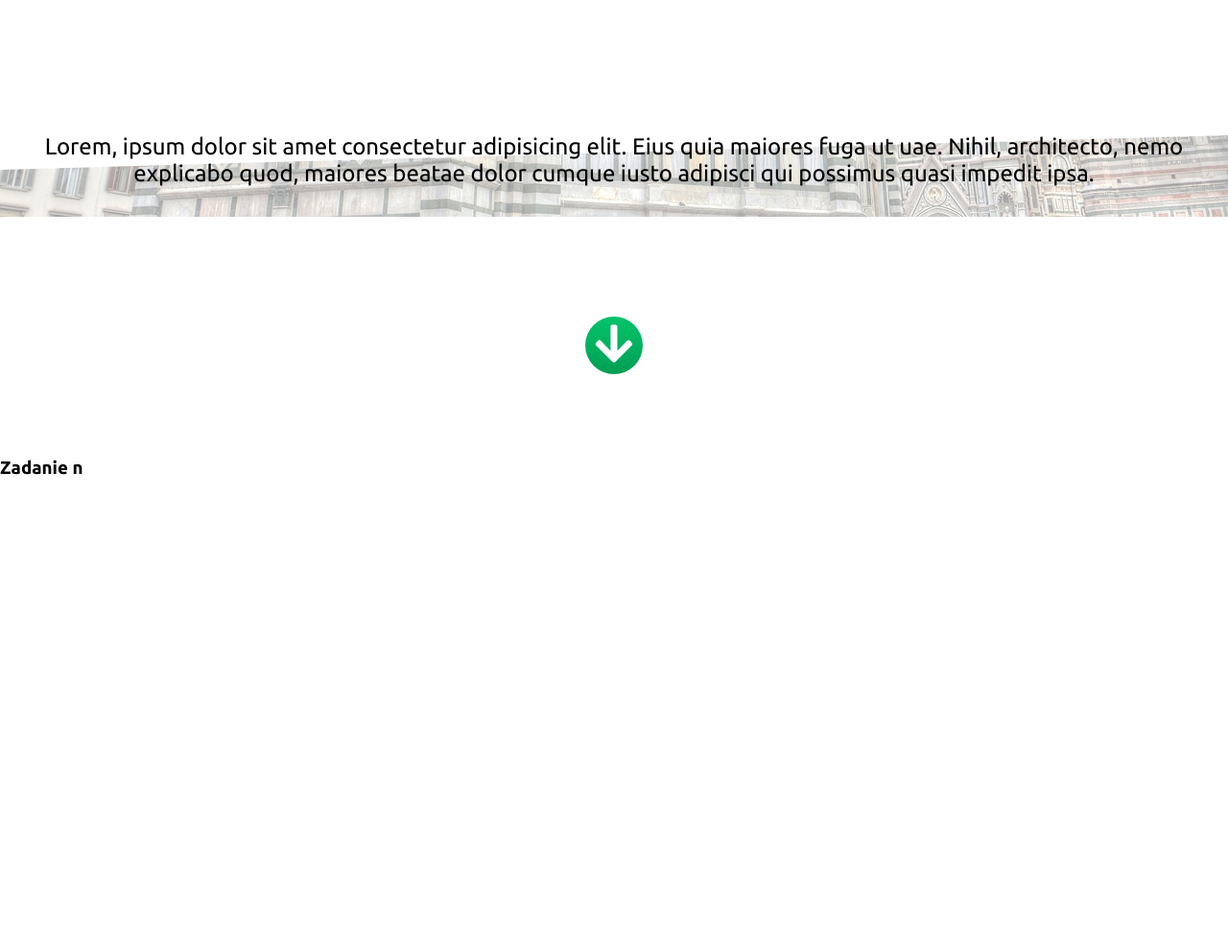
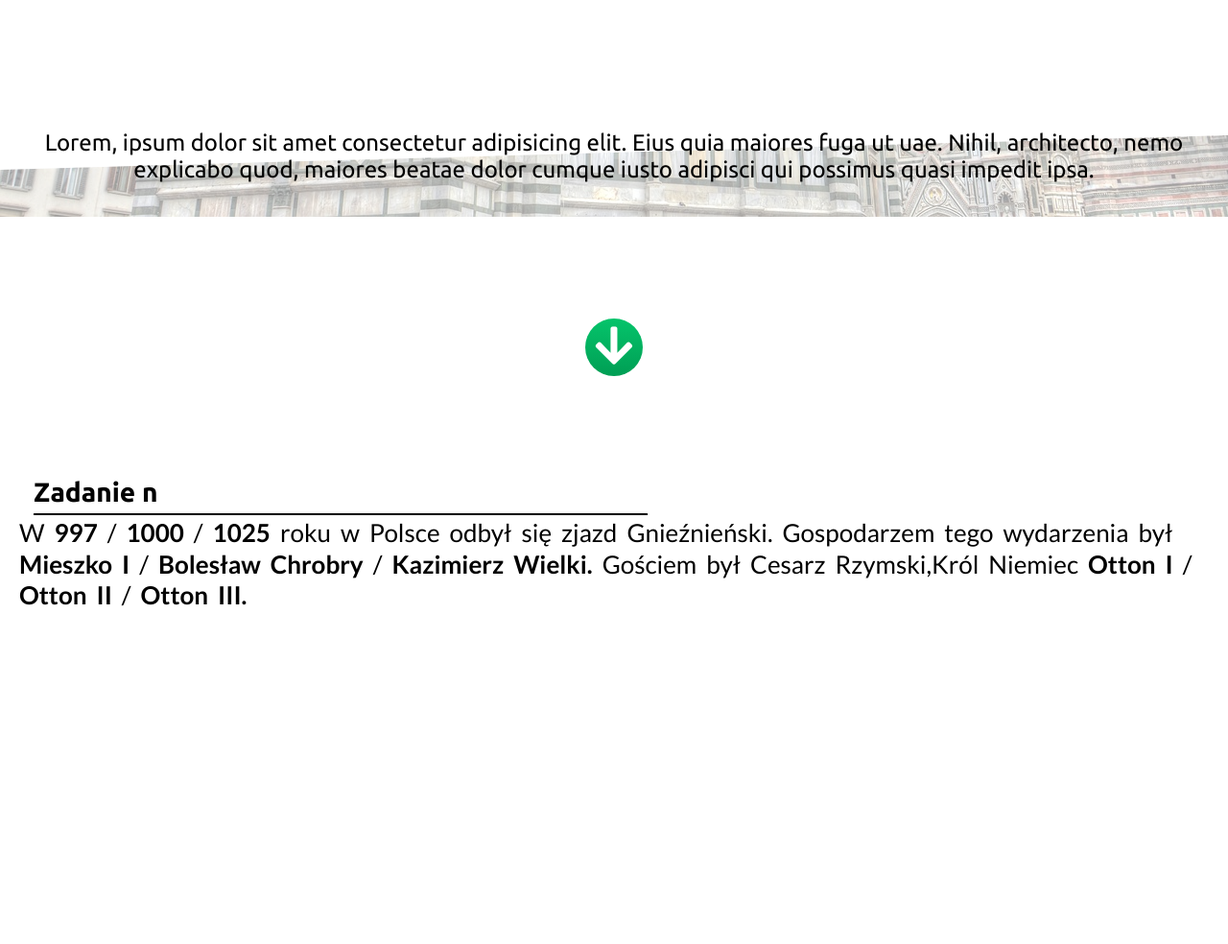
Before and after one commit to Iwaniukooo11/history-quiz, a plain HTML site: page index.html in a window 1280 px wide. Shown: the part 323-1307 px from the top of the page at 96% size. Drawn offline with Linux system fonts and the light colour scheme.

Commit message:
add task 1

```diff
--- a/index.html
+++ b/index.html
@@ -8,6 +8,7 @@
     <link rel="stylesheet" href="https://use.fontawesome.com/releases/v5.8.1/css/all.css"
         integrity="sha384-50oBUHEmvpQ+1lW4y57PTFmhCaXp0ML5d60M1M7uH2+nqUivzIebhndOJK28anvf" crossorigin="anonymous">
     <link href="https://fonts.googleapis.com/css?family=Ubuntu:400,700&amp;subset=latin-ext" rel="stylesheet">
+    <link href="https://fonts.googleapis.com/css?family=Lato:400,700&amp;subset=latin-ext" rel="stylesheet">
     <link rel="stylesheet" href="assets/css/main.css">
     <title>Prosta Hsitoria!</title>
 </head>
@@ -32,6 +33,26 @@
     <main>
         <section class="task task-1">
             <h3 class="h3 task-name">Zadanie n</h3>
+            <p class="task-text">
+                W <span class="answers-wrap">
+                    <span class="answer a">997</span>
+                    <span class="answer b">1000</span>
+                    <span class="answer c">1025</span>
+                </span>
+                roku w Polsce odbył się zjazd Gnieźnieński. Gospodarzem
+                tego wydarzenia był
+                <span class="answers-wrap">
+                    <span class=" wrap-me answer a">Mieszko I</span>
+                    <span class="answer b">Bolesław Chrobry</span>
+                    <span class="answer c">Kazimierz Wielki.</span>
+                </span>
+                Gościem był Cesarz Rzymski,Król Niemiec
+                <span class="answers-wrap">
+                    <span class="wrap-me answer a"> Otton I</span>
+                    <span class="wrap-me answer b"> Otton II</span>
+                    <span class="wrap-me answer c"> Otton III.</span>
+                </span>
+            </p>
         </section>
 
     </main>
```
Also changed, not shown: assets/css/main.css (+1 -1 lines).
